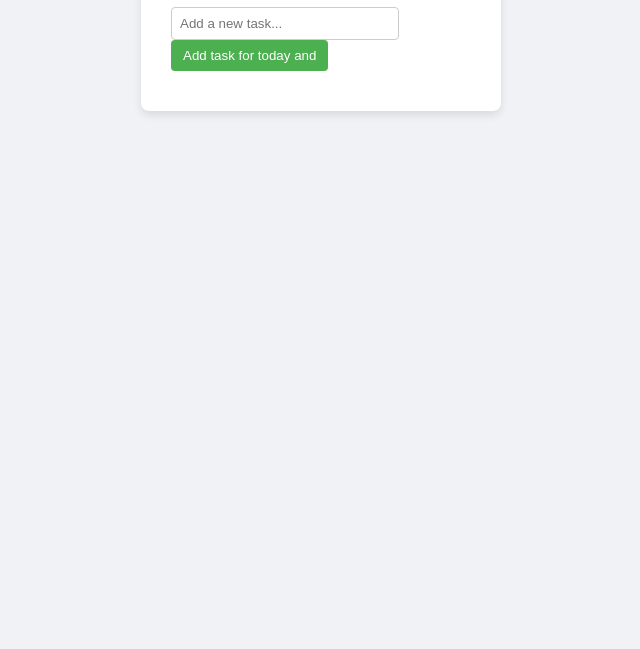
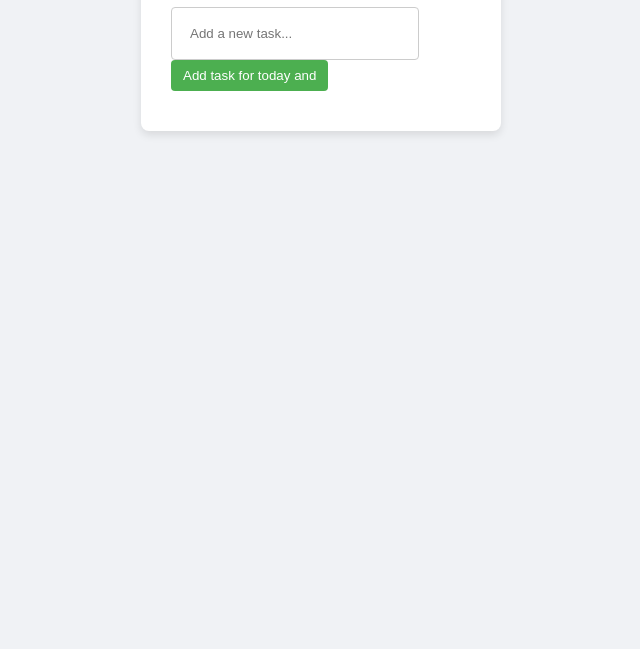
Before and after one commit to mandlapoojitha/jenkins-todo-project, a plain HTML site: page index.html in a window 1280 px wide. Shown: the part 151-800 px from the top of the page, without its empty margins (319-959 px from the left). Drawn offline with Linux system fonts and the light colour scheme.

Commit message:
Updating style.css

```diff
--- a/style.css
+++ b/style.css
@@ -20,7 +20,7 @@ h1 {
 
 input[type="text"] {
   width: 70%;
-  padding: 8px;
+  padding: 18px;
   margin-right: 10px;
   border: 1px solid #ccc;
   border-radius: 4px;
```
